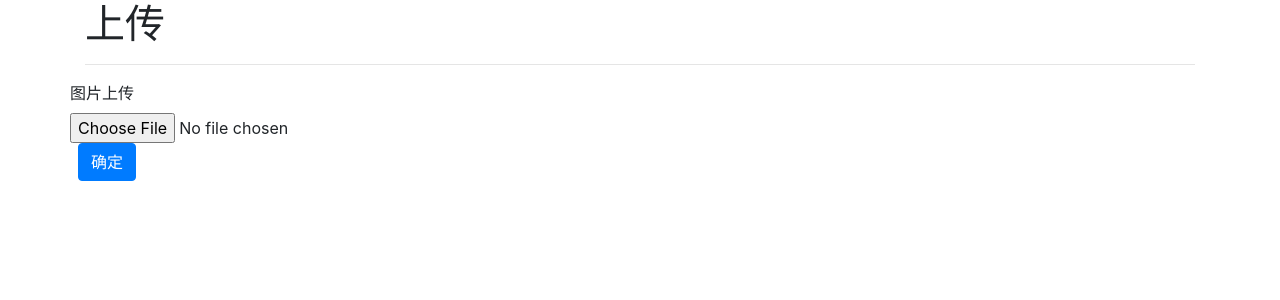
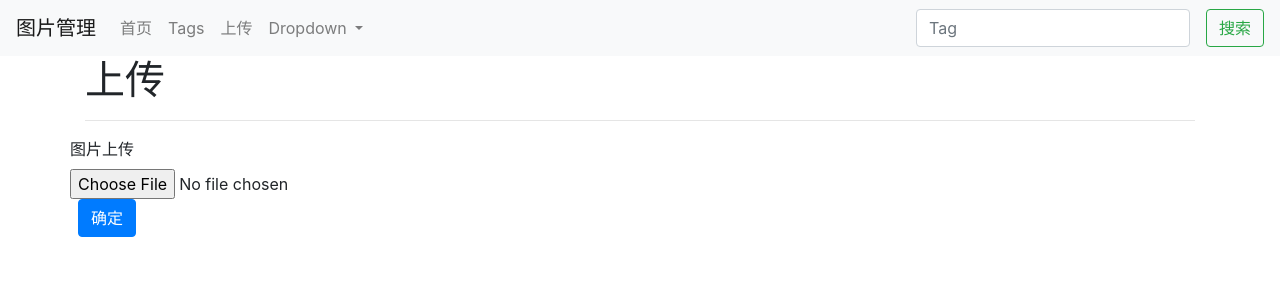
Before and after one commit to gary0707yang/flaskr-mongo, a Flask app: page /upload in a window 1280 px wide. Shown: the top 300 px of the page. Run offline with Flask 2, Linux system fonts and the light colour scheme; some libraries are stand-ins or nearby versions.

Commit message:
增加header，实现搜索功能，tag目前功能比较乱，需要重新改造

```diff
--- a/app.py
+++ b/app.py
@@ -38,6 +38,13 @@ def index():
 def tags():
     tags = db.get_all_tags()
     return render_template('tags.html', tags=tags)
+
+#标签搜索
+@app.route('/tag/')
+def search_by_tag():
+    tag = request.args['tag']
+    return redirect(url_for('find_by_tag', tag=tag))
+
 
 # 显示带有此标签的所有图片
 @app.route('/tags/<string:tag>')
--- a/templates/base.html
+++ b/templates/base.html
@@ -2,14 +2,67 @@
 <meta charset="UTF-8">
 <meta name="viewport" content="width=device-width, initial-scale=1.0">
 <meta http-equiv="X-UA-Compatible" content="ie=edge">
-<link rel="stylesheet" href="https://stackpath.bootstrapcdn.com/bootstrap/4.4.0/css/bootstrap.min.css" integrity="sha384-SI27wrMjH3ZZ89r4o+fGIJtnzkAnFs3E4qz9DIYioCQ5l9Rd/7UAa8DHcaL8jkWt" crossorigin="anonymous">
+<link rel="stylesheet" href="https://stackpath.bootstrapcdn.com/bootstrap/4.4.0/css/bootstrap.min.css"
+        integrity="sha384-SI27wrMjH3ZZ89r4o+fGIJtnzkAnFs3E4qz9DIYioCQ5l9Rd/7UAa8DHcaL8jkWt" crossorigin="anonymous">
 <link rel="stylesheet" href="{{ url_for('static', filename='css/style.css') }}">
+
 <title>{% block title %}{% endblock %} - 图片管理</title>
 
 <body>
+        <section id="nav">
+                        <nav class="navbar navbar-expand-lg navbar-light bg-light">
+                                        <a class="navbar-brand" href="/">图片管理</a>
+                                        <button class="navbar-toggler" type="button" data-toggle="collapse"
+                                                data-target="#navbarSupportedContent"
+                                                aria-controls="navbarSupportedContent" aria-expanded="false"
+                                                aria-label="Toggle navigation">
+                                                <span class="navbar-toggler-icon"></span>
+                                        </button>
+
+                                        <div class="collapse navbar-collapse" id="navbarSupportedContent">
+                                                <ul class="navbar-nav mr-auto">
+                                                        <li class="nav-item">
+                                                                <a class="nav-link" href="/">首页 <span
+                                                                                class="sr-only">首页</span></a>
+                                                        </li>
+                                                        <li class="nav-item">
+                                                                <a class="nav-link" href="{{url_for('tags')}}">Tags</a>
+                                                        </li>
+                                                        <li class="nav-item">
+                                                                <a class="nav-link" href="{{url_for('upload')}}">上传</a>
+                                                        </li>
+                                                        <li class="nav-item dropdown">
+                                                                <a class="nav-link dropdown-toggle" href="#"
+                                                                        id="navbarDropdown" role="button"
+                                                                        data-toggle="dropdown" aria-haspopup="true"
+                                                                        aria-expanded="false">
+                                                                        Dropdown
+                                                                </a>
+                                                                <div class="dropdown-menu"
+                                                                        aria-labelledby="navbarDropdown">
+                                                                        <a class="dropdown-item" href="#">Action</a>
+                                                                        <a class="dropdown-item" href="#">Another
+                                                                                action</a>
+                                                                        <div class="dropdown-divider"></div>
+                                                                        <a class="dropdown-item" href="#">Something else
+                                                                                here</a>
+                                                                </div>
+                                                        </li>
+
+                                                </ul>
+                                                <form class="form-inline my-2 my-lg-0" action="{{ url_for('search_by_tag') }}">
+                                                        <input class="form-control mr-sm-2" type="search"
+                                                                placeholder="Tag" name="tag" aria-label="Search">
+                                                        <button class="btn btn-outline-success my-2 my-sm-0"
+                                                                type="submit">搜索</button>
+                                                </form>
+                                        </div>
+                                </nav>
+        </section>
         <section id='content'>
                 <header>
                         <div class="container">
+
                                 {% block header %}
                                 {% endblock %}
                                 <hr>
@@ -23,15 +76,22 @@
                         </div>
                 </div>
 
-
                 {% block content %}
                 {% endblock %}
 
 
         </section>
 
-            <script src="https://code.jquery.com/jquery-3.4.1.slim.min.js" integrity="sha384-J6qa4849blE2+poT4WnyKhv5vZF5SrPo0iEjwBvKU7imGFAV0wwj1yYfoRSJoZ+n" crossorigin="anonymous"></script>
-<script src="https://cdn.jsdelivr.net/npm/popper.js@1.16.0/dist/umd/popper.min.js" integrity="sha384-Q6E9RHvbIyZFJoft+2mJbHaEWldlvI9IOYy5n3zV9zzTtmI3UksdQRVvoxMfooAo" crossorigin="anonymous"></script>
-<script src="https://stackpath.bootstrapcdn.com/bootstrap/4.4.1/js/bootstrap.min.js" integrity="sha384-wfSDF2E50Y2D1uUdj0O3uMBJnjuUD4Ih7YwaYd1iqfktj0Uod8GCExl3Og8ifwB6" crossorigin="anonymous"></script>
+        <script src="https://code.jquery.com/jquery-3.4.1.slim.min.js"
+                integrity="sha384-J6qa4849blE2+poT4WnyKhv5vZF5SrPo0iEjwBvKU7imGFAV0wwj1yYfoRSJoZ+n"
+                crossorigin="anonymous"></script>
+        <script src="https://cdn.jsdelivr.net/npm/popper.js@1.16.0/dist/umd/popper.min.js"
+                integrity="sha384-Q6E9RHvbIyZFJoft+2mJbHaEWldlvI9IOYy5n3zV9zzTtmI3UksdQRVvoxMfooAo"
+                crossorigin="anonymous"></script>
+        <script src="https://stackpath.bootstrapcdn.com/bootstrap/4.4.1/js/bootstrap.min.js"
+                integrity="sha384-wfSDF2E50Y2D1uUdj0O3uMBJnjuUD4Ih7YwaYd1iqfktj0Uod8GCExl3Og8ifwB6"
+                crossorigin="anonymous"></script>
+        <!-- <script src="{{ url_for('static', filename='js/lazy.js') }}"></script> -->
 </body>
+
 </html>
--- a/templates/images.html
+++ b/templates/images.html
@@ -12,7 +12,7 @@
             {% for image in images %}
             <div class="card">
                 <a href="{{ url_for('edit', id=image['_id']) }}">
-                    <img src="{{ url_for('static',filename='imageg/'+image['filename']) }}" class="card-img-top" id="{{image['_id']}}">
+                    <img src="{{ url_for('static',filename='imageg/'+image['filename']) }}" class="card-img-top lazy" id="{{image['_id']}}">
                 </a>
             </div>
             {% endfor %}
```
Also changed, not shown: static/js/lazy.js (added, +29 -0 lines). Lines whose indentation alone changed are shown as unchanged.
